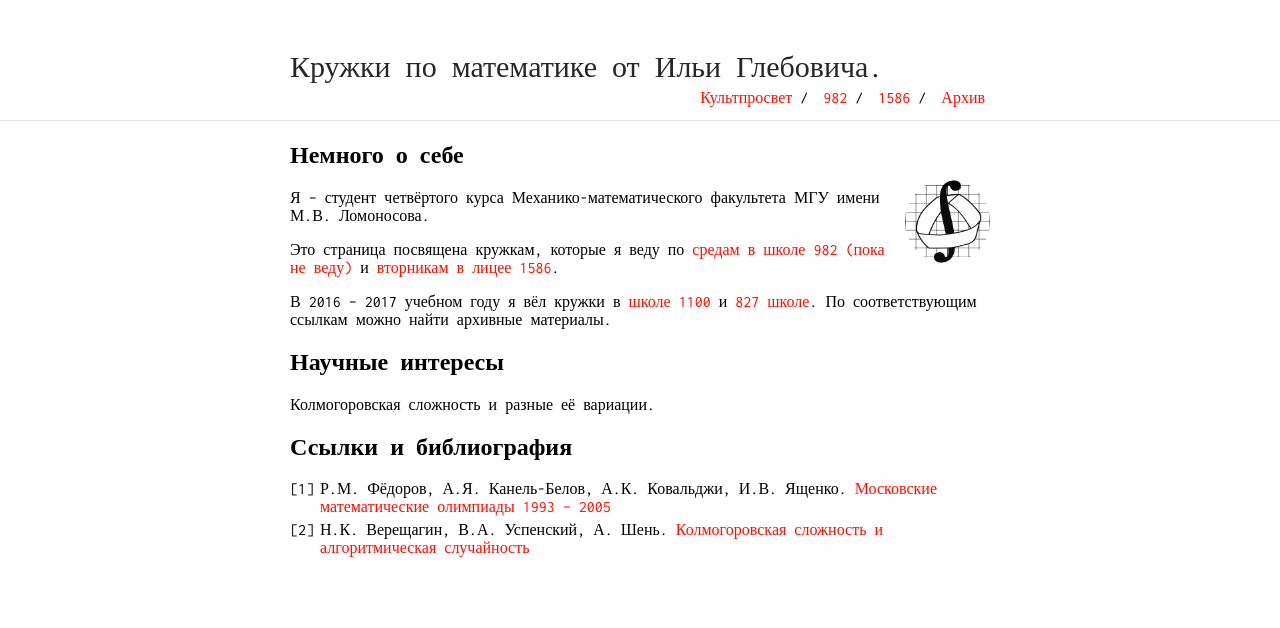
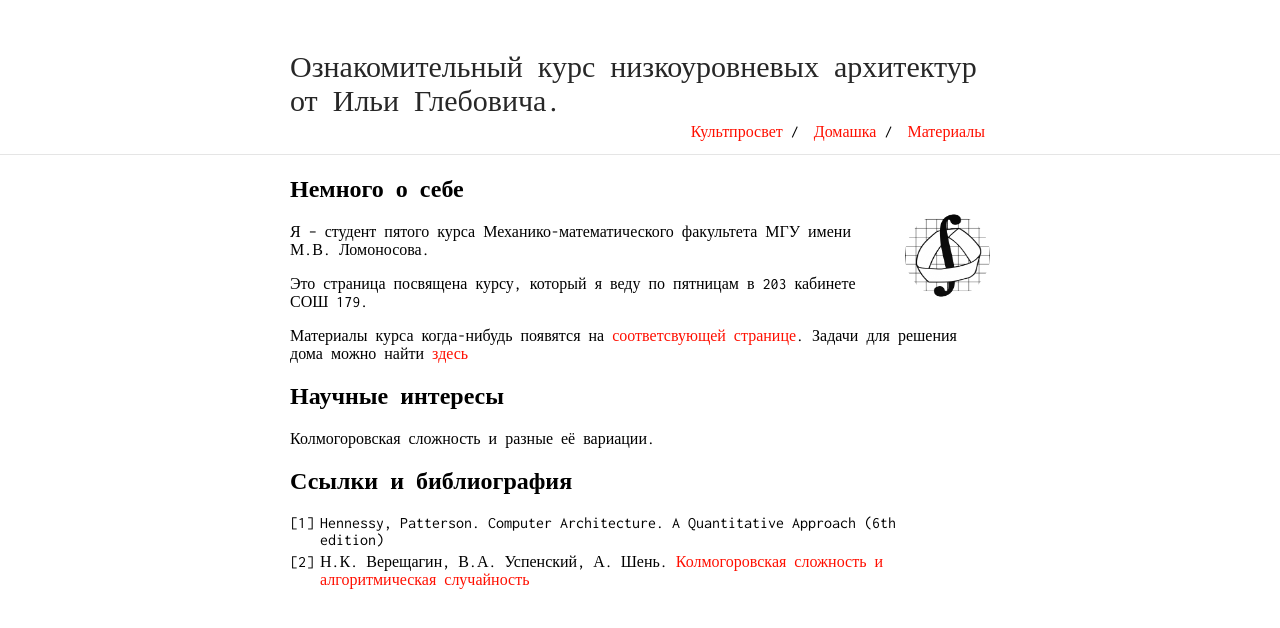
Before and after one commit to ilya-ilya/okna, a Jekyll site: the page built from index.md, in a window 1280 px wide. Shown: the top 628 px of the page. Built offline with Jekyll 4.4.1, drawn with Linux system fonts in a browser that asks for light colours; our own code applies the rules of GitHub Pages for plain Markdown files.

Commit message:
real start

```diff
--- a/_config.yml
+++ b/_config.yml
@@ -1,10 +1,10 @@
 host: 0.0.0.0
 port: 4000
-title: Кружки по математике от Ильи Глебовича.
-baseurl: "/apo"
+title: Ознакомительный курс низкоуровневых архитектур от Ильи Глебовича.
+baseurl: "/okna"
 email: mylntsa.ilya.63@gmail.com
 description: >
-  Страница кружков по математике, которые ведёт Илья Глебович.
+  Страница ознакомительный курса низкоуровневых архитектур, который ведёт Илья Глебович.
 
 #detach: true
 github_username:  ilya-ilya
--- a/index.md
+++ b/index.md
@@ -6,12 +6,12 @@ layout: default
 
 <img class="profile-picture" src="logo-math.png">
 
-Я -- студент четвёртого курса Механико-математического факультета МГУ имени М.В. Ломоносова.
+Я -- студент пятого курса Механико-математического факультета МГУ имени М.В. Ломоносова.
 
-Это страница посвящена кружкам, которые я веду по [средам в школе 982 (пока не веду)](982) и [вторникам в лицее 1586](1586).
+Это страница посвящена курсу, который я веду по пятницам в 203 кабинете СОШ 179.
 
-В 2016 -- 2017 учебном году я вёл кружки в [школе 1100](old/1100) и [827 школе](old/827).
-По соответствующим ссылкам можно найти архивные материалы.
+Материалы курса когда-нибудь появятся на [соответсвующей странице](theory).
+Задачи для решения дома можно найти [здесь](hprs)
 
 ## Научные интересы
 
@@ -19,7 +19,6 @@ layout: default
 
 ## Ссылки и библиография
 
-1. Р.М. Фёдоров, А.Я. Канель-Белов, А.К. Ковальджи, И.В. Ященко.
-   [Московские математические олимпиады 1993 -- 2005](http://www.mccme.ru/free-books/olymp/mmo1993.pdf)
+1. Hennessy, Patterson. Computer Architecture. A Quantitative Approach (6th edition)
 2. Н.К. Верещагин, В.А. Успенский, А. Шень.
    [Колмогоровская сложность и алгоритмическая случайность](http://www.mccme.ru/free-books/shen/kolmbook.pdf)
```
Also changed, not shown: _data/nav.yml (+4 -7 lines), 1 other file.
